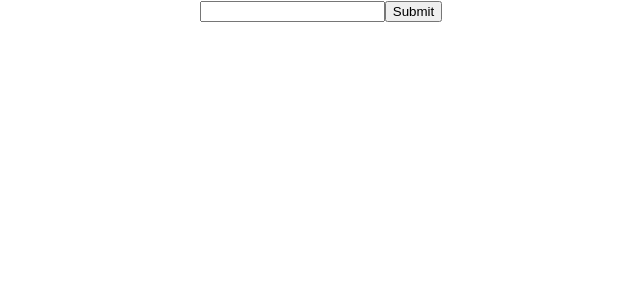
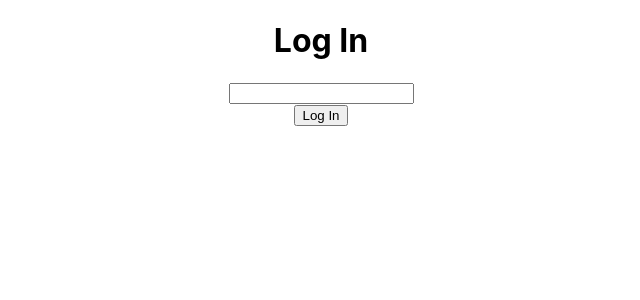
Before and after one commit to MazenMezher/mandatory-advanced-js1, a React (Create React App) app: page / in a window 1280 px wide. Shown: the top 300 px of the page, without its empty margins (319-959 px from the left). Built offline with nearby package versions, Linux system fonts and the light colour scheme.

Commit message:
live chat up and working finaly

```diff
--- a/package.json
+++ b/package.json
@@ -8,6 +8,7 @@
     "@testing-library/user-event": "^7.2.1",
     "react": "^16.12.0",
     "react-dom": "^16.12.0",
+    "react-router-dom": "^5.1.2",
     "react-scripts": "3.3.0",
     "socket.io": "^2.3.0"
   },
--- a/src/App.js
+++ b/src/App.js
@@ -1,12 +1,19 @@
 import React from 'react';
+import { BrowserRouter as Router, Route} from "react-router-dom"
 
 import './App.css';
+import Links from "./Component/Links";
 import LogIn from './Component/LogIn';
+import Chat from "./Component/Chat";
 
 function App() {
   return (
     <div className="App">
-      <LogIn />
+      <Router>
+        <Links />
+        <Route exact path="/" component={LogIn} />
+        <Route path="/chat/:id" render ={(props) => <Chat username={props.match.params.id} />} />
+      </Router>
     </div>
   );
 }
--- a/src/Component/Chat.js
+++ b/src/Component/Chat.js
@@ -1,5 +1,6 @@
 import React, { Component } from 'react'
 import io from 'socket.io-client'
+import UpdatedMessages from './UpdatedMessages';
 
 
 class Chat extends Component {
@@ -9,74 +10,65 @@ class Chat extends Component {
         this.state = {
             username: props.username,
             messages: [],
-
+            convertUrl: []
         }
     }
 
-
-
     componentDidMount() {
         const socket = io('http://3.120.96.16:3000');
+
         socket.on('messages', (data) => {
 
-        this.setState({
-            messages: data
+            this.setState({
+                messages: data
+            })
         })
-    })
     }
 
 
+    //     this.state.messages.map(msg => {
+    //         // let word = msg.content.split(" ");
+    //         return console.log('hej');
+    //         // if (/^https?/ig.test(word)) {
+    //         //         return <a href={word}>{word}</a>
+    //         //     }
+    //         //     return <> {word} </>;
+    //     })
 
-
-    // componentDidUpdate() {
-    //     const socket = io('http://3.120.96.16:3000/%27);
-    //     socket.on('new_message', (data) => {
-
-    //     this.setState({
-    //         updatedMessages: data
-    //     })
-    // })
+    //     console.log('object');
     // }
-
-    clg = () => {
-
-    }
-
-    render() {
-        let messages = this.state.messages.map(message => {
-            return <p key={message.id}>{message.username}: {message.content}</p>;
-
-        });
-
-        let updatedMsg = () => {
-            const socket = io('http://3.120.96.16:3000');
 
 
 
-            socket.on("new_message", data => {
+    render() {
+        const { username, messages } = this.state;
 
-                let x = Object.values(data);
+        // let url = messages.map(msg => {
+        //     let word = msg.content.split(" ");
+        //     if (/^https?/ig.test(word)) {
+        //             return <a href={word}>{word}</a>
+        //         }
+        //         return <> {word} </>;
+        // })
 
-                    x.map(newData => {
-                        console.log(newData)
-                        return <p key={newData.id}>{newData.username}: {newData.content}</p>;
-                    })
+        let msg = messages.map(message => {
 
-            })
-        }
+            return <p key={message.id}>{message.username}: {message.content}</p>;
+            // return <p key={message.id}>{message.username}: {replace_content(message.content)}</p>;
+        })
 
         return (
-            <div className="chat">
-                {messages}
+            <div>
+                {/* {x} /}
 
-                {updatedMsg()}
-
-                {/* <h1>new messages</h1>
-                {updatedMessages} */}
+                {/ {replace_content()} */}
+                {msg}
+                <UpdatedMessages username={username}/>
             </div>
         )
     }
 }
+
 
 export default Chat
 
--- /dev/null
+++ b/src/Component/Links.js
@@ -0,0 +1,15 @@
+import React, { Component } from 'react'
+import { Link } from 'react-router-dom'
+
+class Links extends Component {
+    render() {
+        return (
+            <>
+                <Link to="/"/>
+                <Link to="/chat"/>
+            </>
+        )
+    }
+}
+
+export default Links;
--- a/src/Component/LogIn.js
+++ b/src/Component/LogIn.js
@@ -1,6 +1,7 @@
 
 import React, { Component } from 'react'
-import Chat from './Chat'
+
+import { Link } from "react-router-dom"
 
 class LogIn extends Component {
     constructor(props) {
@@ -18,28 +19,16 @@ class LogIn extends Component {
         })
     }
 
-    getUsername = () => {
-        console.log(this.state.username);
-    }
+    render() {
+        let name = this.state.value;
 
-    rensaInput = e => {
-        e.preventDefault();
-        this.setState({username: this.state.value, value: ''});
-    }
-
-    openChat = () => {
-        if (this.state.username.length >=1) {
-            return <Chat username={this.state.username}/>
-        }
-        return null;
-    }
-
-    render() {
         return (
-            <form onSubmit={this.rensaInput.bind(this)}>
-                <input type="text" value={this.state.value} onChange={this.setName.bind(this)}/>
-                <button onClick={this.getUsername.bind(this)}>Submit</button>
-                {this.openChat()}
+            <form>
+                <h1>Log In</h1>
+                <div><input type="text" value={this.state.value} onChange={this.setName.bind(this)}></input></div>
+                <Link onClick={event => !this.state.value ? event.preventDefault() : null} to={"/chat/" + name}>
+                    <button type="submit">Log In</button>
+                </Link>
             </form>
         )
     }
--- /dev/null
+++ b/src/Component/UpdatedMessages.js
@@ -0,0 +1,58 @@
+import React, { Component } from 'react'
+import io from 'socket.io-client'
+
+class UpdatedMessages extends Component {
+    constructor(props) {
+        super(props)
+
+        this.state = {
+            newMessages: [],
+            username: props.username,
+            value: "",
+            text: '',
+            clearValue: "",
+        }
+    }
+
+    newValue = e => {
+        this.setState({
+            value: e.target.value
+        })
+    }
+
+    componentDidMount() {
+        const socket = io('http://3.120.96.16:3000')
+        socket.on('new_message', (data) => {
+            let messages = this.state.newMessages;
+            messages.push(data);
+            this.setState({newMessages: messages});
+        })
+    }
+
+    sendMessage = (e) => {
+        e.preventDefault()
+        this.setState({clearValue: this.state.value, value: ""})
+        const socket = io('http://3.120.96.16:3000')
+        socket.emit("message", {
+            username: this.props.username,
+            content: this.state.value,
+        })
+    }
+
+
+    render() {
+        const { newMessages } = this.state;
+
+        return (
+            <form onSubmit={this.sendMessage.bind(this)}>
+                {newMessages.map(data => {
+                    return <p key={data.id}>{data.username}: {data.content}</p>
+                })}
+                <input type="text" value={this.state.value} onChange={this.newValue.bind(this)}></input>
+                <button type="submit">Send</button>
+            </form>
+        )
+    }
+}
+
+export default UpdatedMessages;
```
Also changed, not shown: 1 other file (tests, documents, lock files or other folders).
